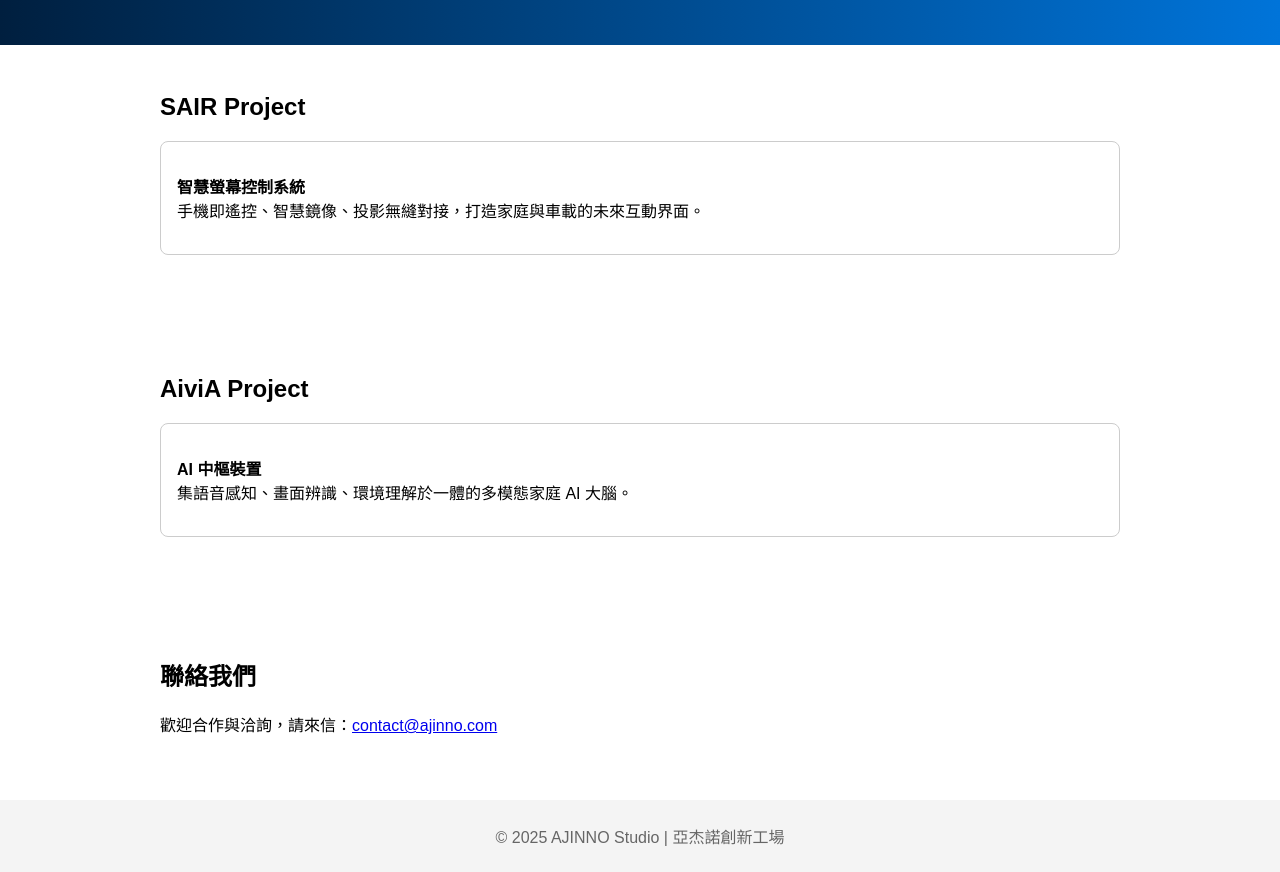
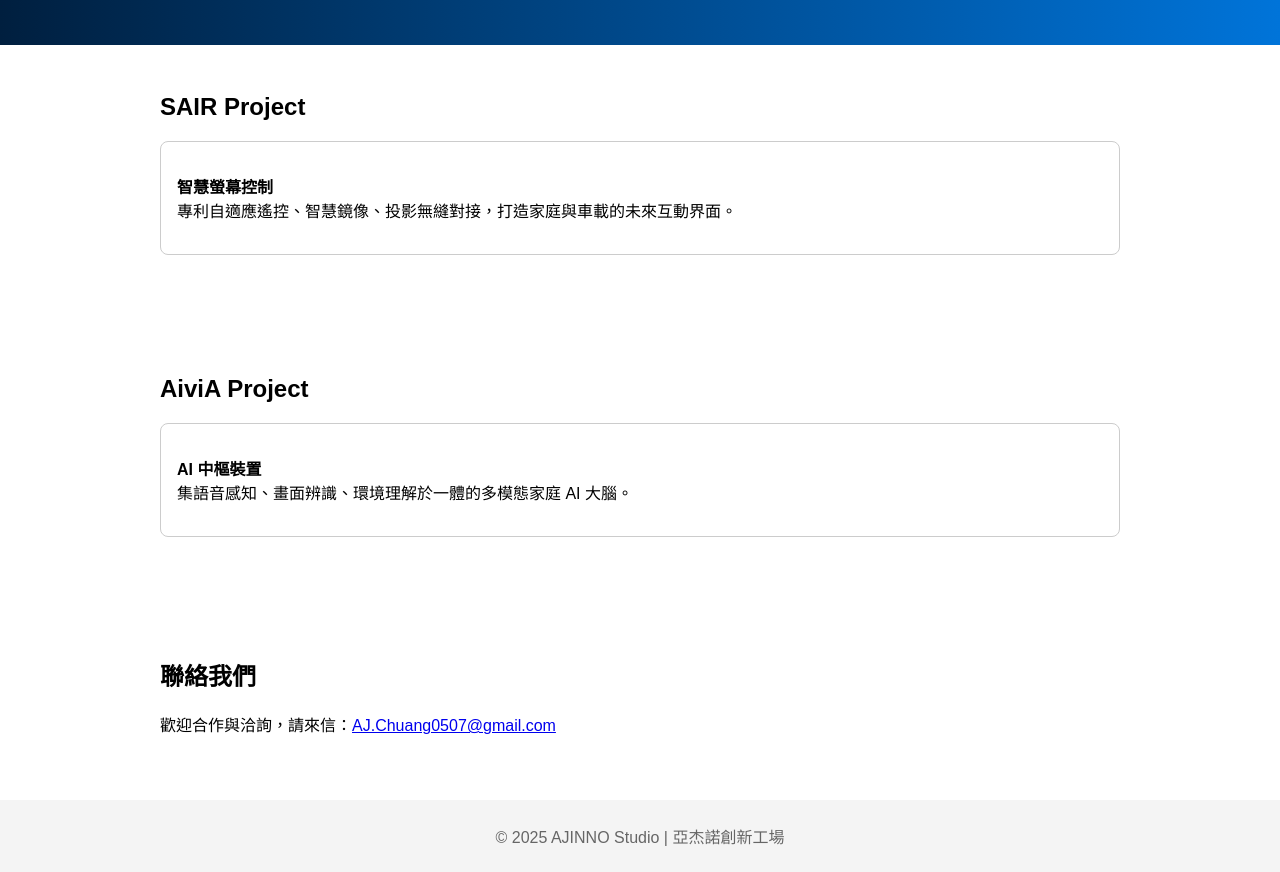
Before and after one commit to AJ0507/ajinno-site, a plain HTML site: page index.html in a window 1280 px wide. Shown: the part 117-989 px from the top of the page. Drawn offline with Linux system fonts and the light colour scheme.

Commit message:
Update index.html

```diff
--- a/index.html
+++ b/index.html
@@ -24,7 +24,7 @@
   <section>
     <h2>SAIR Project</h2>
     <div class="project-card">
-      <p><strong>智慧螢幕控制系統</strong><br>手機即遙控、智慧鏡像、投影無縫對接，打造家庭與車載的未來互動界面。</p>
+      <p><strong>智慧螢幕控制</strong><br>專利自適應遙控、智慧鏡像、投影無縫對接，打造家庭與車載的未來互動界面。</p>
     </div>
   </section>
 
@@ -37,7 +37,7 @@
 
   <section>
     <h2>聯絡我們</h2>
-    <p>歡迎合作與洽詢，請來信：<a href="mailto:contact@ajinno.com">contact@ajinno.com</a></p>
+    <p>歡迎合作與洽詢，請來信：<a href="mailto:AJ.Chuang0507@gmail.com">AJ.Chuang0507@gmail.com</a></p>
   </section>
 
   <footer>
```
